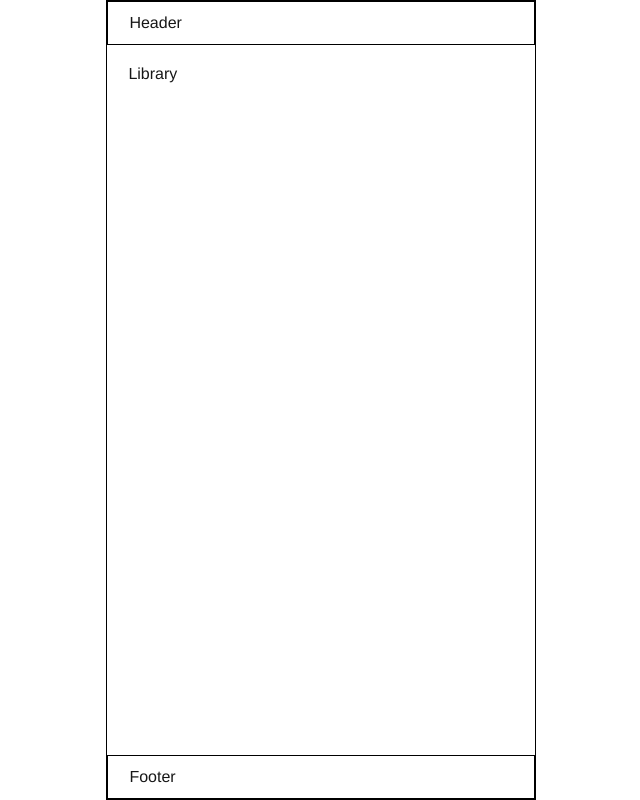
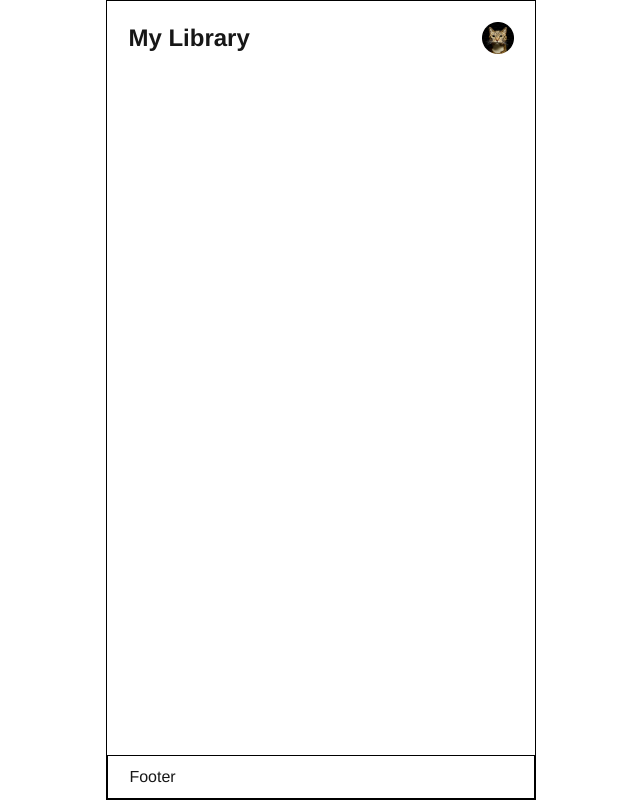
Before and after one commit to CSID-DGU/2024-2-OSSProj-PAGE6-06, a Next.js app in the folder frontend/: page /library in a window 1280 px wide. Shown: the whole page, without its empty margins (319-959 px from the left). Built offline with nearby package versions, Linux system fonts and the light colour scheme.

Commit message:
[FE]Feat: 페이지 header

```diff
--- a/frontend/components/layout/Header.jsx
+++ b/frontend/components/layout/Header.jsx
@@ -1,5 +1,11 @@
 import * as HS from "./Styled.jsx";
+import profile_image from "../common/image/profile_image1.png";
 
-export default function Header() {
-  return <HS.HeaderContainer>Header</HS.HeaderContainer>;
+export default function Header({ path }) {
+  return (
+    <HS.HeaderContainer>
+      <HS.HeaderPath>{path}</HS.HeaderPath>
+      <HS.HeaderMypage src={profile_image} alt="profile_image" />
+    </HS.HeaderContainer>
+  );
 }
--- a/frontend/components/layout/Layout.jsx
+++ b/frontend/components/layout/Layout.jsx
@@ -19,7 +19,7 @@ export default function Layout({ children }) {
 
   return (
     <LS.LayoutWrapper>
-      <Header />
+      {/* <Header /> */}
       <LS.LayoutContent>{children}</LS.LayoutContent>
       {footerNav && <Footer />}
     </LS.LayoutWrapper>
--- a/frontend/components/layout/Styled.jsx
+++ b/frontend/components/layout/Styled.jsx
@@ -1,4 +1,5 @@
 import styled from "styled-components";
+import Image from "next/image";
 
 // Layout
 export const LayoutWrapper = styled.div`
@@ -14,8 +15,8 @@ export const LayoutWrapper = styled.div`
 
 export const LayoutContent = styled.div`
   flex: 1 0 auto;
-  width: 90%;
-  margin: 5%;
+  width: 100%;
+  /* margin: 5%; */
 `;
 
 // Header
@@ -23,11 +24,22 @@ export const HeaderContainer = styled.div`
   display: flex;
   width: 100%;
   align-items: center;
-  border: 1px solid black;
+  justify-content: space-between;
+  /* border: 1px solid black; */
   background-color: white;
   z-index: 150;
-  padding: 3% 5%;
+  padding: 5%;
   position: relative;
+`;
+
+export const HeaderPath = styled.div`
+  font-size: 24px;
+  font-weight: bold;
+`;
+
+export const HeaderMypage = styled(Image)`
+  /* border: 1px solid black; */
+  cursor: pointer;
 `;
 
 // Footer
--- a/frontend/pages/library/index.jsx
+++ b/frontend/pages/library/index.jsx
@@ -1,5 +1,10 @@
+import Header from "@/components/layout/Header";
 import * as MS from "../../components/_styled/mainStyled";
 
 export default function Library() {
-  return <MS.MainContainer>Library</MS.MainContainer>;
+  return (
+    <MS.MainContainer>
+      <Header path="My Library" />
+    </MS.MainContainer>
+  );
 }
```
Also changed, not shown: frontend/components/common/image/profile_image1.png (added).
